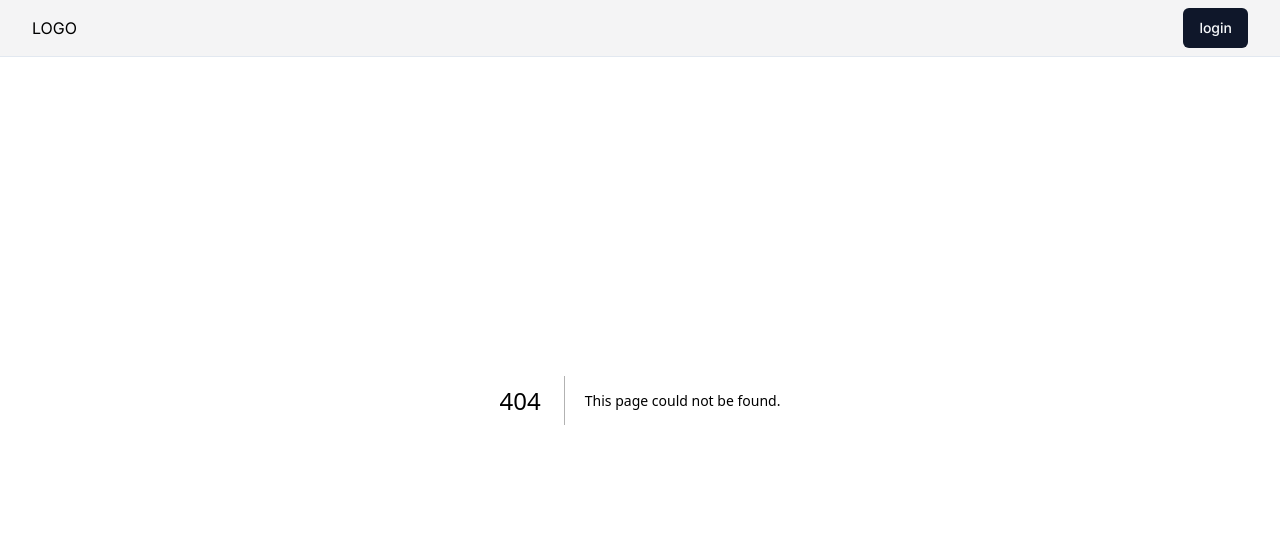
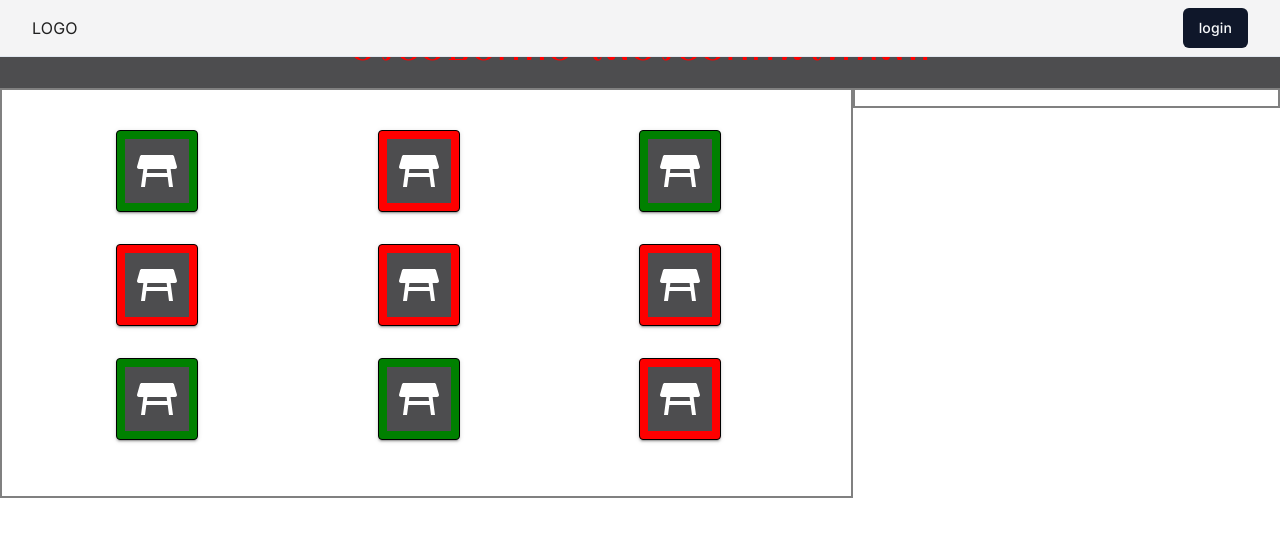
Before and after one commit to Noppadol35/SE-Project, a Next.js app: page /cashierMenu in a window 1280 px wide. Before the commit this address had no page. Shown: the top 536 px of the page. Built offline with nearby package versions, Linux system fonts and the light colour scheme.

Commit message:
👉🏻Trade Flie another file

```diff
--- /dev/null
+++ b/src/app/cashierMenu/page.tsx
@@ -0,0 +1,121 @@
+"use client";
+
+import * as React from "react";
+import CssBaseline from "@mui/material/CssBaseline";
+import Box from "@mui/material/Box";
+import Grid from "@mui/material/Grid";
+import Typography from "@mui/material/Typography";
+import Button from "@mui/material/Button";
+import TableRestaurantIcon from "@mui/icons-material/TableRestaurant";
+
+interface Table {
+  Table_id: number;
+  status: string;
+}
+
+const tableData: Table[] = [
+  { Table_id: 1, status: "โต๊ะว่าง" },
+  { Table_id: 2, status: "โต๊ะเต็ม" },
+  { Table_id: 3, status: "โต๊ะว่าง" },
+  { Table_id: 4, status: "โต๊ะเต็ม" },
+  { Table_id: 5, status: "โต๊ะเต็ม" },
+  { Table_id: 6, status: "โต๊ะเต็ม" },
+  { Table_id: 7, status: "โต๊ะว่าง" },
+  { Table_id: 8, status: "โต๊ะว่าง" },
+  { Table_id: 9, status: "โต๊ะเต็ม" },
+];
+
+const styling = {
+  container: {
+    paddingRight: 2,
+    paddingBottom: 2,
+  },
+};
+
+const getTableColor = (status: string) => {
+  return status === "โต๊ะเต็ม" ? "#FF0000" : "#008000";
+};
+
+export default function Page() {
+  const [selectedTable, setSelectedTable] = React.useState<Table | null>(null);
+
+  const handleTableClick = (table: Table) => {
+    setSelectedTable(table);
+  };
+
+  return (
+    <Box sx={{ flexGrow: 1 }}>
+      <CssBaseline />
+      <Grid container>
+        <Grid item xs={12} sm={12} md={12}>
+          <Box sx={{ bgcolor: "#4D4D4F", color: "#FF0000", p: 2 }}>
+            <Typography variant="h3" component="div" textAlign="center">
+              อร่อยบอกต่อ ไม่อร่อยก็กินให้หมด
+            </Typography>
+          </Box>
+        </Grid>
+        <Grid xs={12} sm={8} md={8} item>
+          <Box
+            height="auto"
+            my={0}
+            gap={0}
+            p={5}
+            sx={{ border: "2px solid grey" }}
+          >
+            <Grid spacing={2} alignItems="center" container>
+              {tableData.map((table) => (
+                <Grid
+                  key={table.Table_id}
+                  item
+                  xs={12}
+                  sm={6}
+                  md={4}
+                  sx={styling.container}
+                  textAlign="center"
+                >
+                  <Button
+                    sx={{
+                      bgcolor: getTableColor(table.status),
+                      border: "1px black solid",
+                      p: 1,
+                    }}
+                    variant="contained"
+                    onClick={() => handleTableClick(table)}
+                  >
+                    <Box sx={{ bgcolor: "#4D4D4F", color: "#4D4D4F", p: 1 }}>
+                      <TableRestaurantIcon
+                        sx={{ fontSize: "3rem", color: "white" }}
+                      />
+                    </Box>
+                  </Button>
+                </Grid>
+              ))}
+            </Grid>
+          </Box>
+        </Grid>
+        <Grid xs={12} sm={4} md={4} item>
+          <Box
+            height="auto"
+            my={0}
+            display="flex"
+            flexDirection="column"
+            gap={1}
+            p={1}
+            sx={{ border: "2px solid grey" }}
+          >
+            {selectedTable && (
+              <>
+                <Typography variant="h6" component="div">
+                  {`โต๊ะ: Table ${selectedTable.Table_id}`}
+                </Typography>
+                <Typography variant="body1" component="div">
+                  {`สถานะโต๊ะ: ${selectedTable.status}`}
+                </Typography>
+              </>
+            )}
+          </Box>
+        </Grid>
+      </Grid>
+    </Box>
+  );
+}
--- /dev/null
+++ b/src/app/historys/page.tsx
@@ -0,0 +1,7 @@
+export default function page() {
+    return(
+        <div>
+            <h1>History</h1>
+        </div>
+    )
+}
--- /dev/null
+++ b/src/app/manage-inventory/page.tsx
@@ -0,0 +1,15 @@
+"use client";
+import Head from "next/head";
+
+
+const ManageInventory = () => {
+  return (
+    <>
+      <Head>
+        <title>Manage Inventory</title>
+      </Head>
+    </>
+  );
+};
+
+export default ManageInventory;
```
